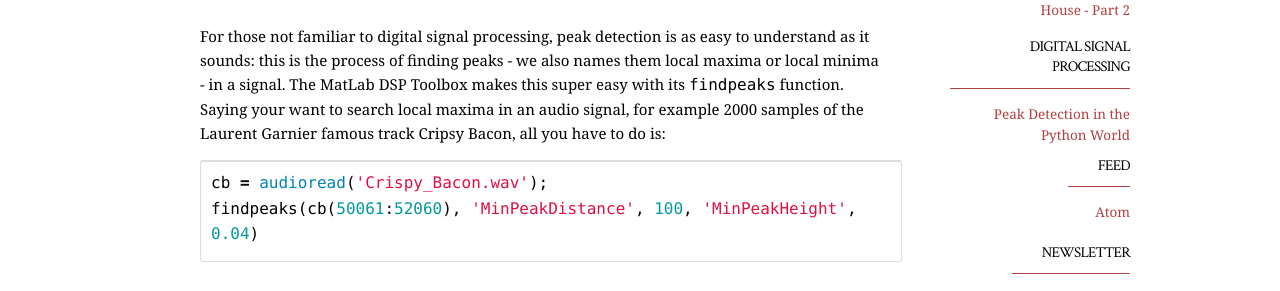
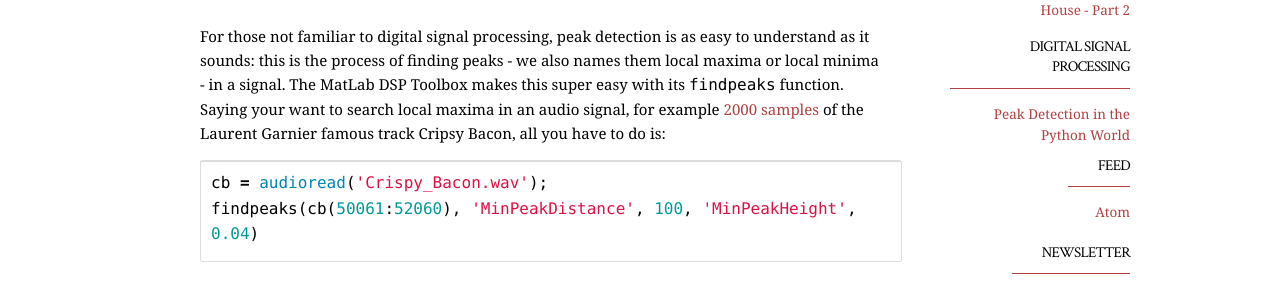
Before and after one commit to MonsieurV/monsieurv.github.io, a Jekyll site: the page built from _posts/2015-11-01-findpeaks-in-python.markdown, in a window 1280 px wide and 900 px high. Shown: the part 435-726 px from the top of the window. Built offline with Jekyll 4.4.1, drawn with Linux system fonts in a browser that asks for light colours; some web fonts are replaced; part of the change alters nothing that is shown.

```diff
--- a/_posts/2015-11-01-findpeaks-in-python.markdown
+++ b/_posts/2015-11-01-findpeaks-in-python.markdown
@@ -14,7 +14,7 @@ of the MatLab [`findpeaks` function][findpeaks_ref] in the Python world.
 
 #### Detecting peaks with MatLab
 
-For those not familiar to digital signal processing, peak detection is as easy to understand as it sounds: this is the process of finding peaks - we also names them local maxima or local minima - in a signal. The MatLab DSP Toolbox makes this super easy with its `findpeaks` function. Saying your want to search local maxima in an audio signal, for example 2000 samples of the Laurent Garnier famous track Cripsy Bacon, all you have to do is:
+For those not familiar to digital signal processing, peak detection is as easy to understand as it sounds: this is the process of finding peaks - we also names them local maxima or local minima - in a signal. The MatLab DSP Toolbox makes this super easy with its `findpeaks` function. Saying your want to search local maxima in an audio signal, for example [2000 samples][cb_samples] of the Laurent Garnier famous track Cripsy Bacon, all you have to do is:
 
 {% highlight matlab %}
 cb = audioread('Crispy_Bacon.wav');
@@ -131,3 +131,4 @@ This time before the peak resolution, the [`baseline` function][baseline_ref] wi
 [baseline_ref]: http://pythonhosted.org/PeakUtils/reference.html#peakutils.baseline.baseline
 [baseline_example]: http://pythonhosted.org/PeakUtils/tutorial_a.html#estimating-and-removing-the-baseline
 [highpass_filter]: http://www.nws.noaa.gov/os/csd/pds/PCU2/statistics/Stats/part2/Filter_HP.htm
+[cb_samples]: https://github.com/MonsieurV/py-findpeaks/blob/b7882a50aabed3044411b849119dda1696dbd0c8/tests/vector.py#L8
```
